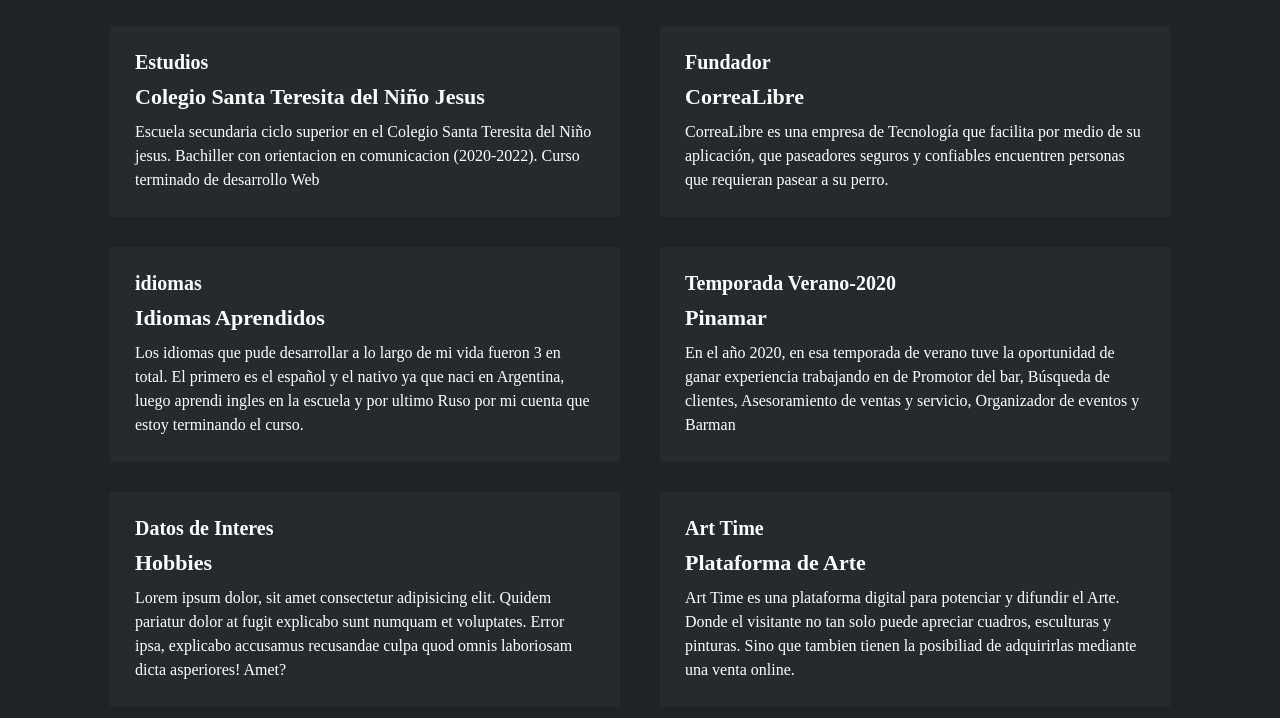
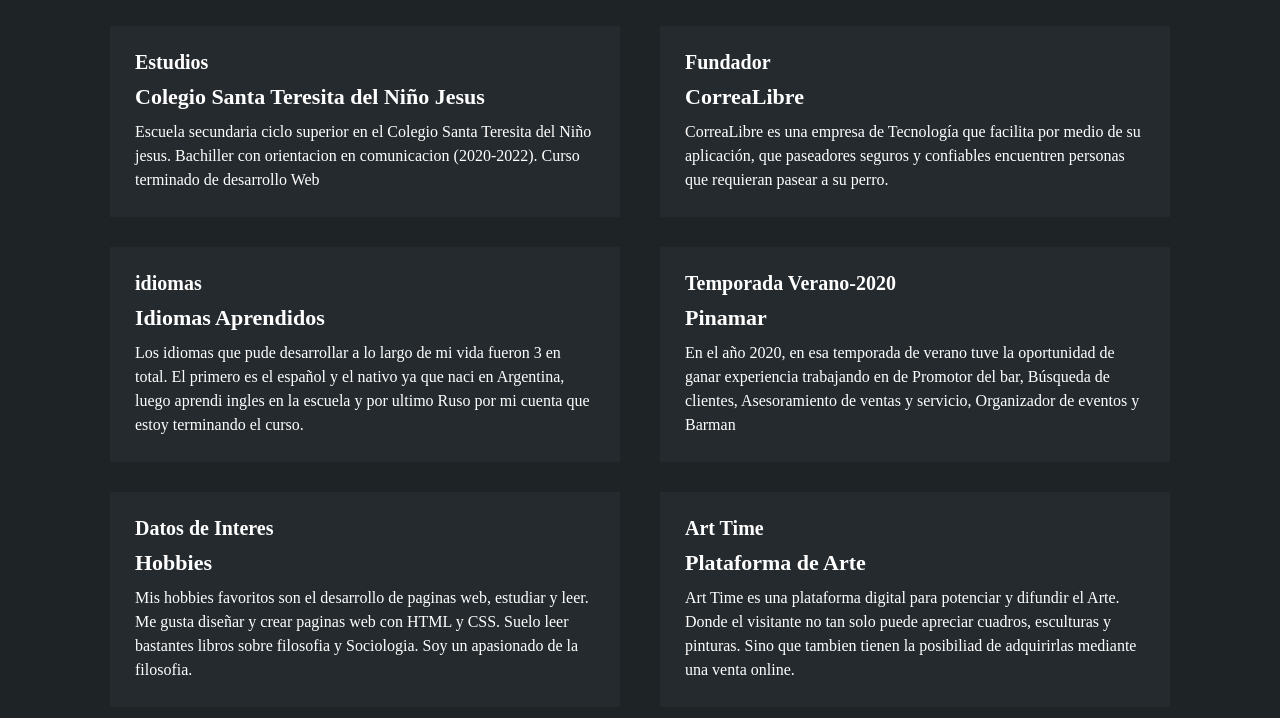
Before and after one commit to ManuGonzalezL/Desarrollo-Web, a plain HTML site: page index.html in a window 1280 px wide. Shown: the part 1978-2696 px from the top of the page. Drawn offline with Linux system fonts and the light colour scheme.

Commit message:
Version Original 4
V4

```diff
--- a/estilo.css
+++ b/estilo.css
@@ -76,7 +76,7 @@
     display: block;
     width: 80%;
     margin: auto;
-    border-radius: 80%;
+    border-radius: 100%;
 }
 
 .inicio .contenido-banner h1{
@@ -400,4 +400,4 @@
     .curriculum .fila .col{
         width: 90%;
     }
-    }
+}
--- a/index.html
+++ b/index.html
@@ -217,8 +217,9 @@
                         <h4>Datos de Interes</h4>
                         <span class="titu">Hobbies</span>
                         <p>
-                            Lorem ipsum dolor, sit amet consectetur adipisicing elit. Quidem pariatur dolor at fugit explicabo sunt numquam et voluptates.
-                             Error ipsa, explicabo accusamus recusandae culpa quod omnis laboriosam dicta asperiores! Amet?
+                        Mis hobbies favoritos son el desarrollo de paginas web, estudiar y leer. Me gusta diseñar y crear
+                        paginas web con HTML y CSS. Suelo leer bastantes libros sobre filosofia y Sociologia. Soy
+                        un apasionado de la filosofia.
                         </p>
                     </div>
                 </div>
```
